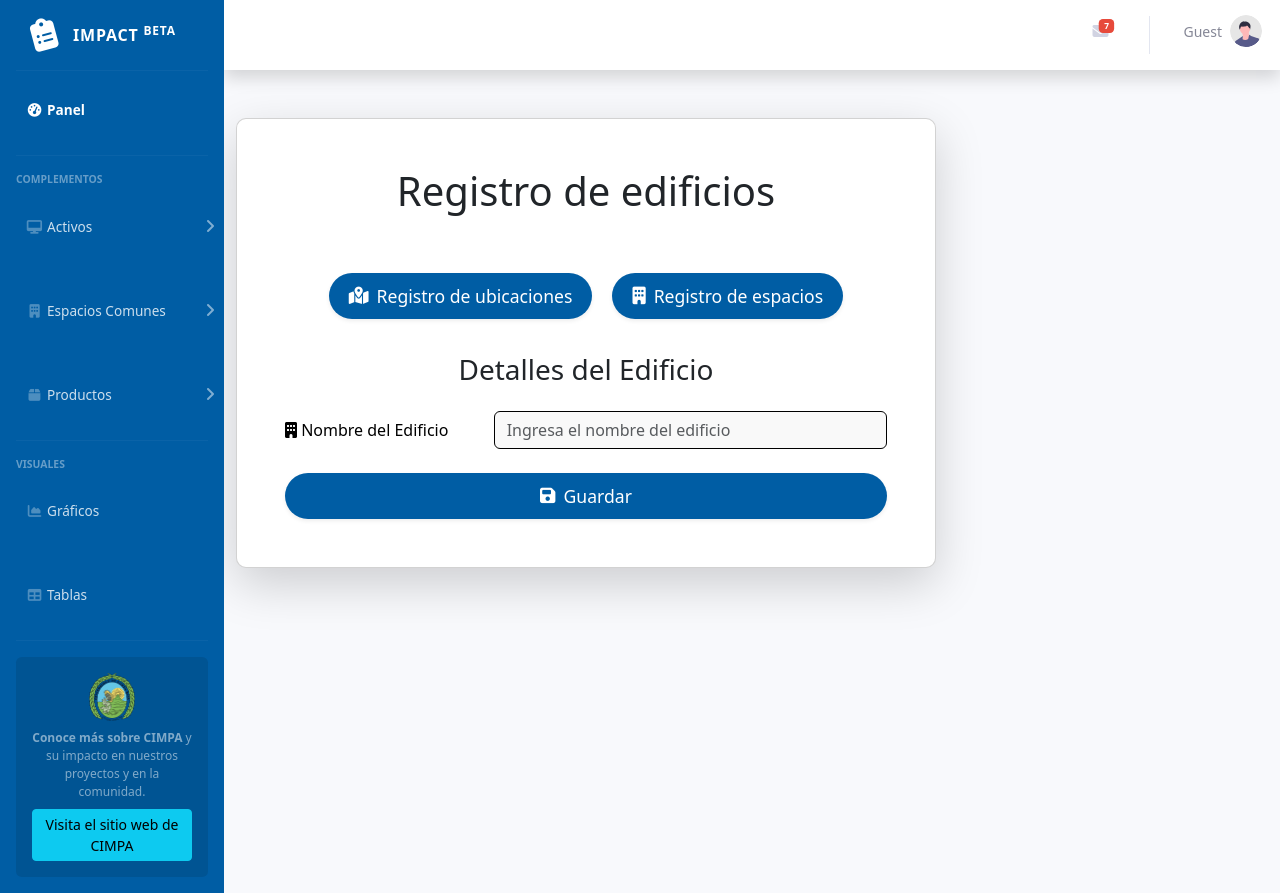
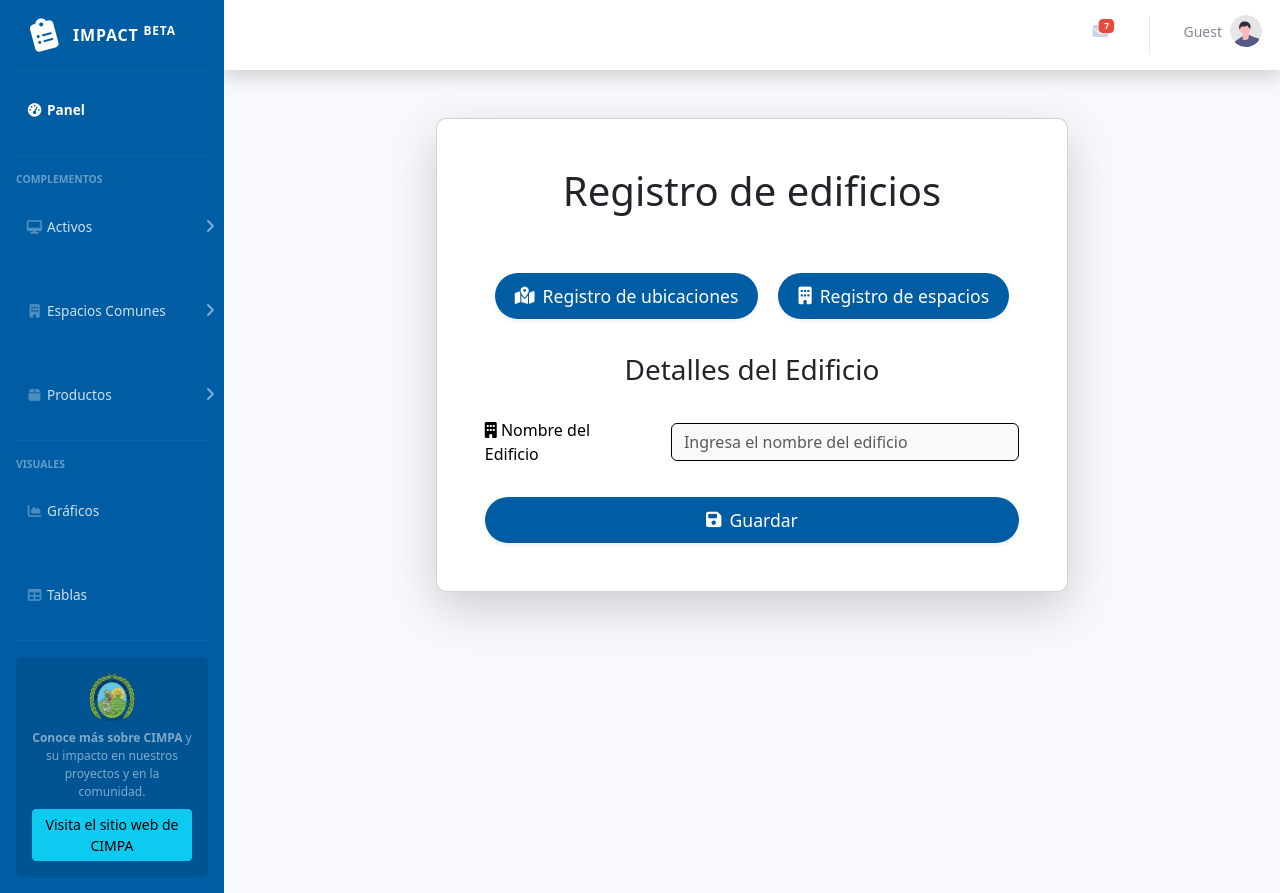
Before and after one commit to felipe-del/impact-app, a React (Vite) app: page /app/addBuilding in a window 1280 px wide. Built offline with nearby package versions, Linux system fonts and the light colour scheme.

Commit message:
fix (addBuilding): centered the main div.

```diff
--- a/src/pages/commonSpace/building/addBuilding.jsx
+++ b/src/pages/commonSpace/building/addBuilding.jsx
@@ -49,7 +49,7 @@ const AddBuilding = () => {
 
 
     return (
-        <div className="main-container mt-5 d-flex justify-content-center">
+        <div className="mt-5 d-flex justify-content-center">
             <div className="card p-5 shadow-lg" style={{ maxWidth: "700px", borderRadius: "10px" }}>
                 <h1 id="building-title" className="text-center mb-5">Registro de edificios</h1>
                 <div className="text-center mb-4">
```
